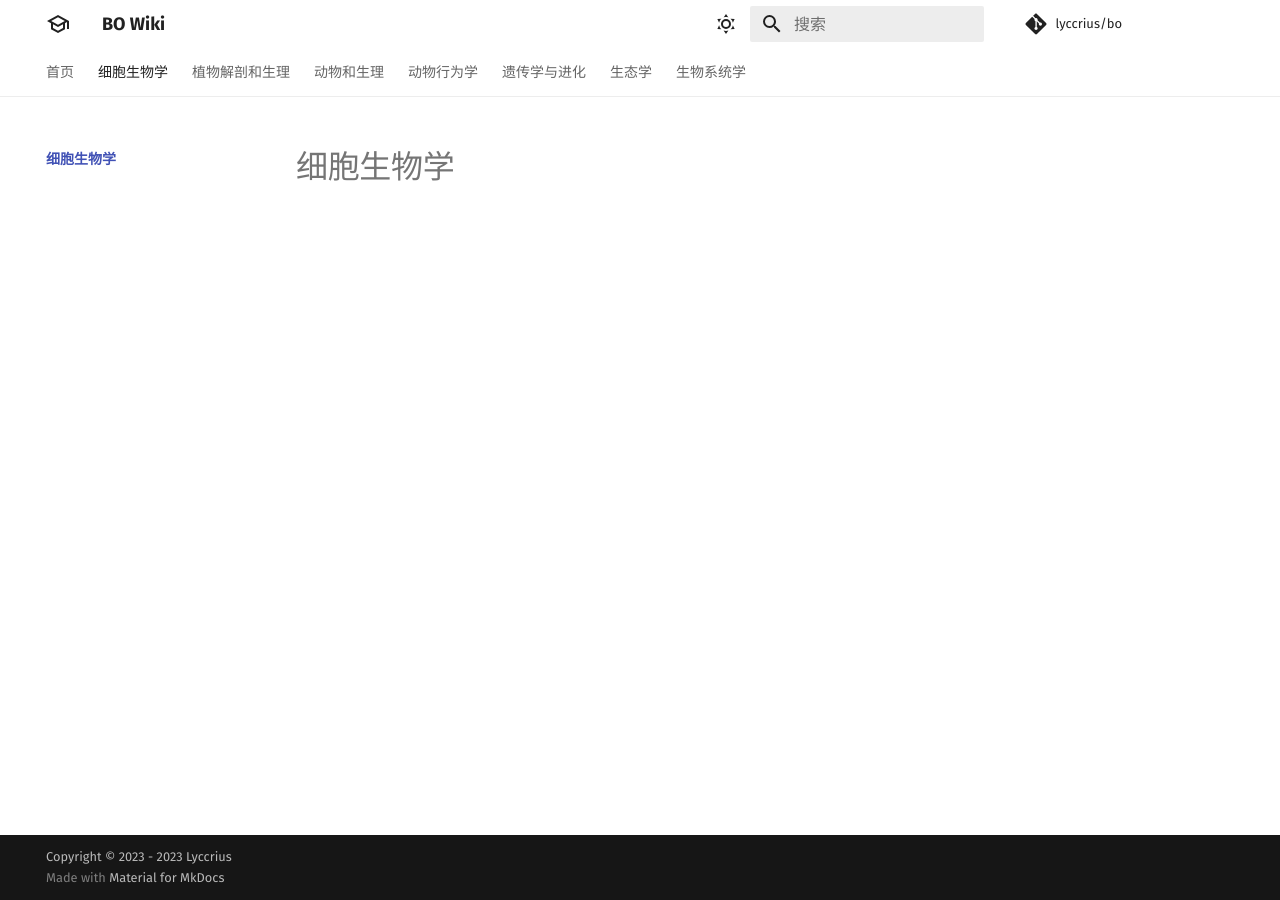
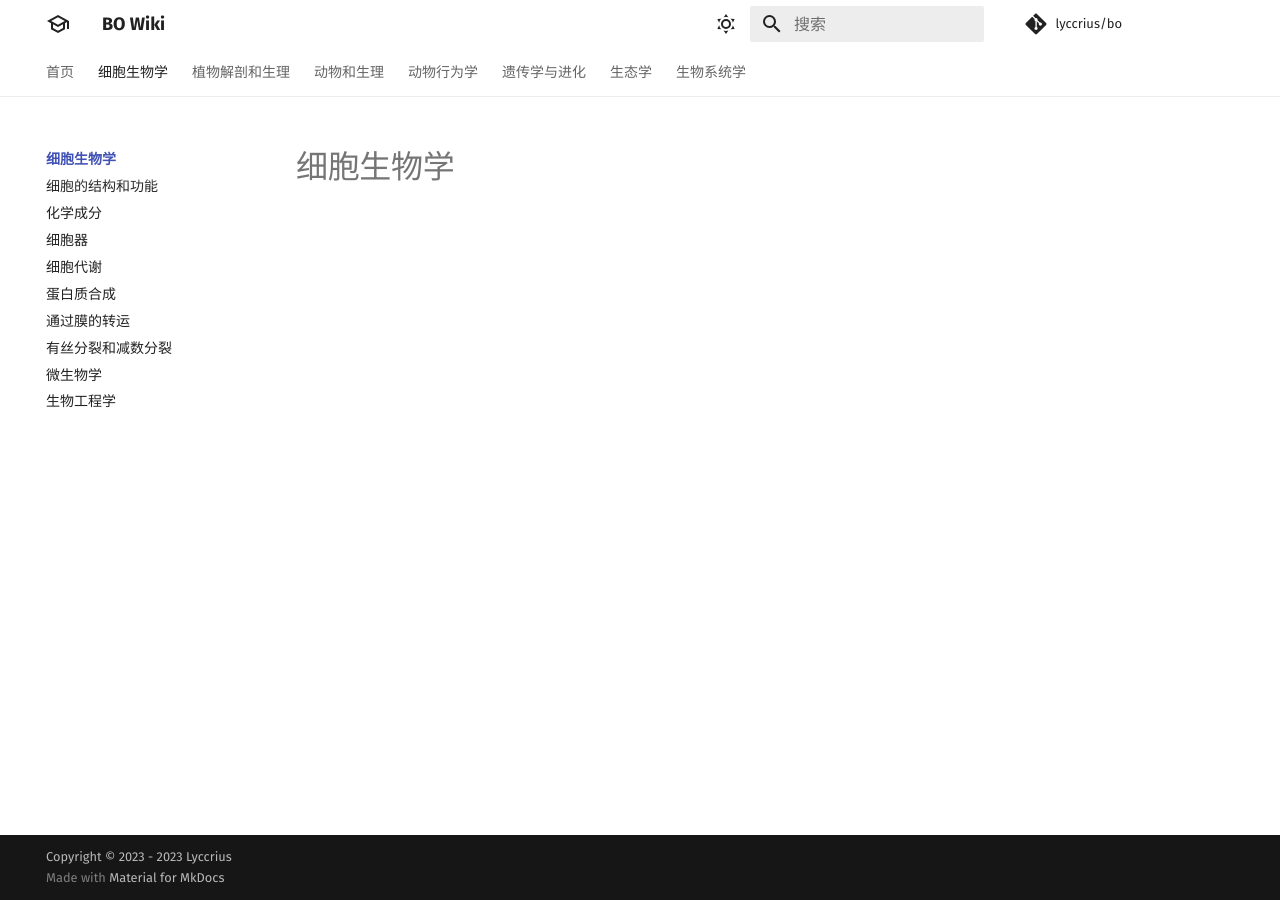
Before and after one commit to lyccrius/bo, an MkDocs documentation site: the page built from docs/cell-biology/index.md, in a window 1280 px wide. Built offline with MkDocs 1.6.1 and Material for MkDocs 9.7.7, drawn with Linux system fonts in a browser that asks for light colours; nearby versions of some CDN libraries; library files that are not in the unit come from our copies; comment, search, counter and statistics services are not loaded; part of the change alters nothing that is shown.

Commit message:
细胞生物学

```diff
--- a/mkdocs.yml
+++ b/mkdocs.yml
@@ -62,6 +62,15 @@ nav:
     - 书单: list.md
   - 细胞生物学:
     - cell-biology/index.md
+    - 细胞的结构和功能: cell-biology/cell-structure-and-function.md
+    - 化学成分: cell-biology/chemical-composition.md
+    - 细胞器: cell-biology/organelle.md
+    - 细胞代谢: cell-biology/cell-metabolism.md
+    - 蛋白质合成: cell-biology/protein-synthesis.md
+    - 通过膜的转运: cell-biology/membrane-transport.md
+    - 有丝分裂和减数分裂: cell-biology/mitosis-and-meiosis.md
+    - 微生物学: cell-biology/microbiology.md
+    - 生物工程学: cell-biology/bioengineering.md
   - 植物解剖和生理:
     - plant-anatomy-and-physiology/index.md
   - 动物和生理:
```
Also changed, not shown: docs/cell-biology/bioengineering.md (added), docs/cell-biology/cell-metabolism.md (added), docs/cell-biology/cell-structure-and-function.md (added), docs/cell-biology/chemical-composition.md (added), docs/cell-biology/membrane-transport.md (added), docs/cell-biology/microbiology.md (added), docs/cell-biology/mitosis-and-meiosis.md (added), docs/cell-biology/organelle.md (added), docs/cell-biology/protein-synthesis.md (added).
